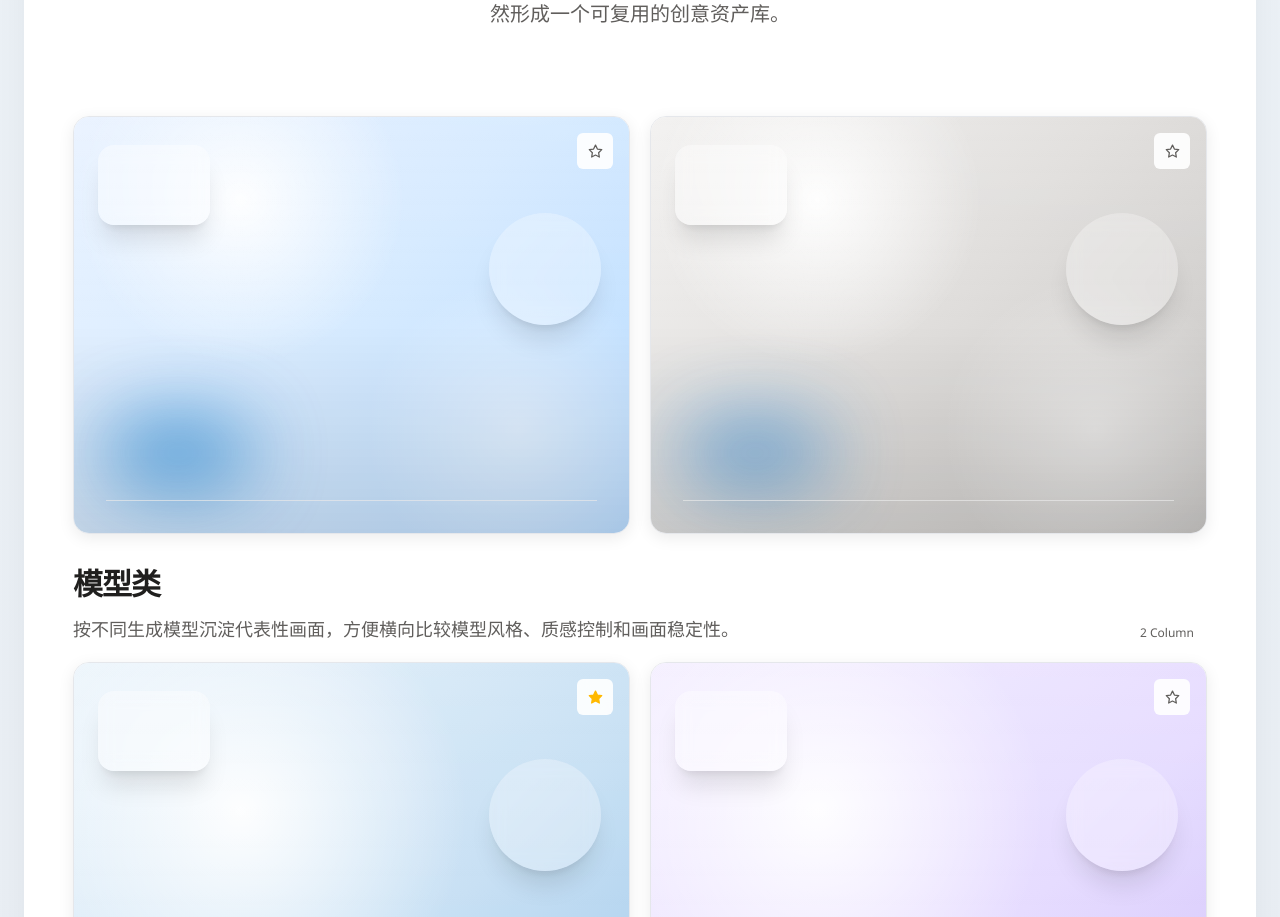
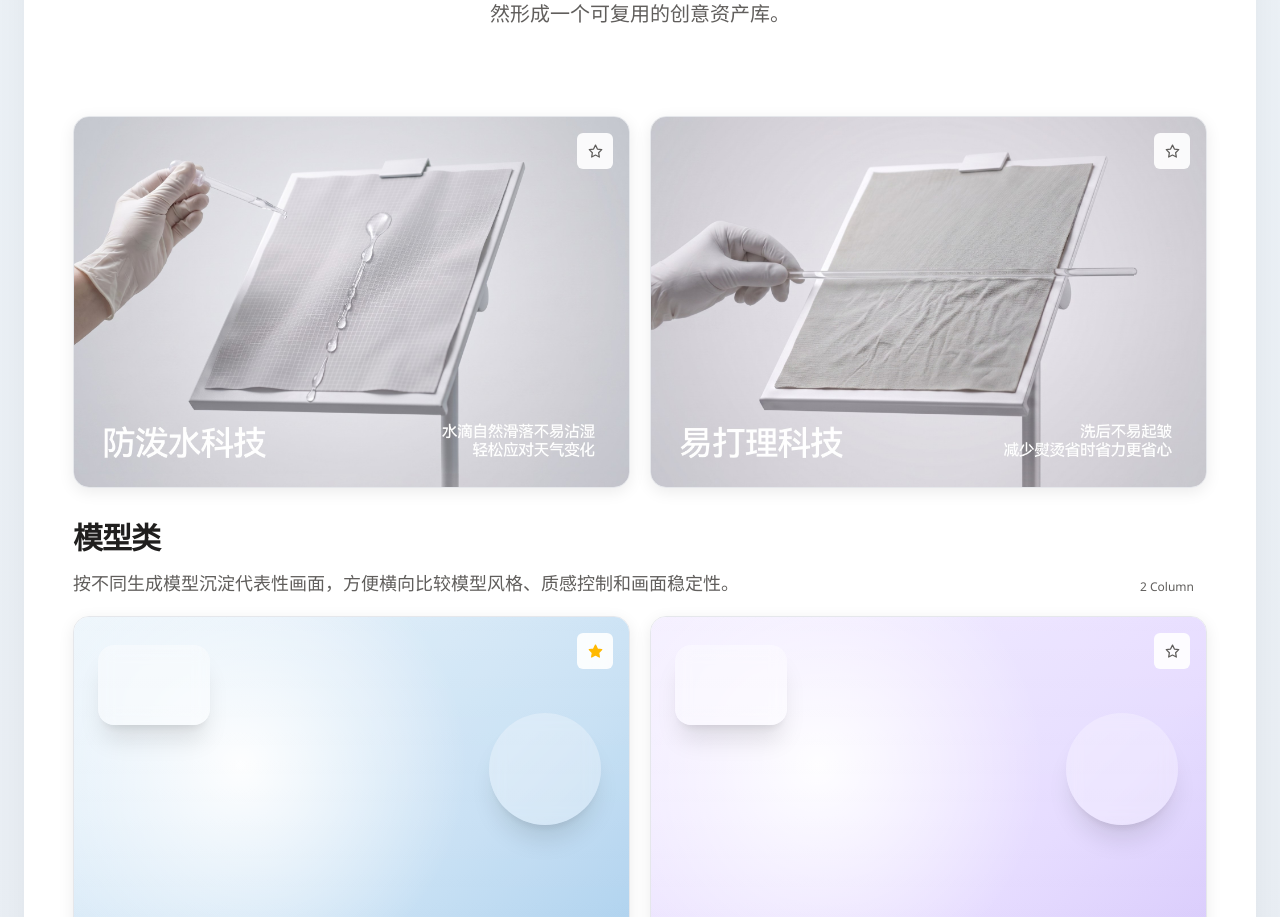
Before and after one commit to Feeeling-Black/aigc-asset-library, a React (Vite) app: page / in a window 1280 px wide. Shown: the part 1529-2446 px from the top of the page. Built offline with nearby package versions, Linux system fonts and the light colour scheme; the HTML template or start-up script is replaced by a standard one.

Commit message:
Update App.jsx

```diff
--- a/src/App.jsx
+++ b/src/App.jsx
@@ -552,6 +552,36 @@ function GlobalPreviewGridView({ assets, onToggleFavorite, hoveredAssetId, selec
   const motionAssets = assets.filter((item) => item.mediaType === "gif" || item.mediaType === "video");
   const promptAssets = assets.filter((item) => item.hasPrompt);
   const showcaseAssets = [...stillAssets, ...motionAssets, ...promptAssets].slice(0, 12);
+  const overviewHeroAssets = [
+    {
+      id: "overview-hero-01",
+      title: "全局预览主展示图 01",
+      mediaType: "image",
+      mediaUrl: "/aigc-assets/overview/overview-hero-01.webp",
+      model: "Overview",
+      category: "全局预览",
+      scene: "主展示图",
+      hasPrompt: false,
+      prompt: "",
+      tags: ["主展示", "全局预览"],
+      gradient: "linear-gradient(135deg, #eaf3ff 0%, #d7ebff 48%, #b9dcff 100%)",
+      accent: "#0078d4",
+    },
+    {
+      id: "overview-hero-02",
+      title: "全局预览主展示图 02",
+      mediaType: "image",
+      mediaUrl: "/aigc-assets/overview/overview-hero-02.webp",
+      model: "Overview",
+      category: "全局预览",
+      scene: "主展示图",
+      hasPrompt: false,
+      prompt: "",
+      tags: ["主展示", "全局预览"],
+      gradient: "linear-gradient(135deg, #f3f2f1 0%, #e1dfdd 48%, #c8c6c4 100%)",
+      accent: "#2b88d8",
+    },
+  ];
 
   function renderAssetCard(item, index, frameClassName = "aspect-square") {
     return (
@@ -583,8 +613,8 @@ function GlobalPreviewGridView({ assets, onToggleFavorite, hoveredAssetId, selec
         </div>
         <div className="space-y-8">
           <div className="grid gap-5 lg:grid-cols-2">
-            {showcaseAssets[0] ? renderAssetCard(showcaseAssets[0], 0, "aspect-[4/3]") : null}
-            {showcaseAssets[1] ? renderAssetCard(showcaseAssets[1], 1, "aspect-[4/3]") : null}
+            {renderAssetCard(overviewHeroAssets[0], 0, "aspect-[3/2]")}
+            {renderAssetCard(overviewHeroAssets[1], 1, "aspect-[3/2]")}
           </div>
           <div>
             <div className="mb-4 flex items-end justify-between gap-4">
```
